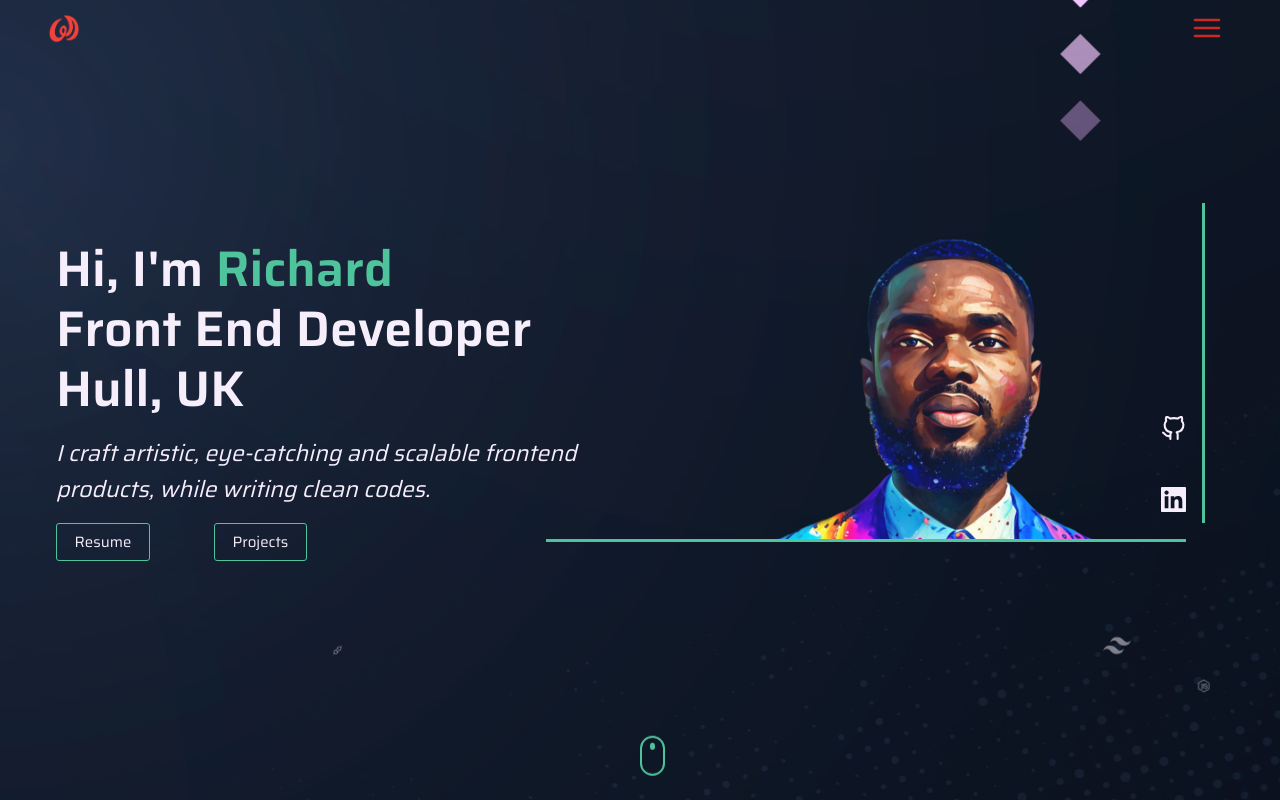
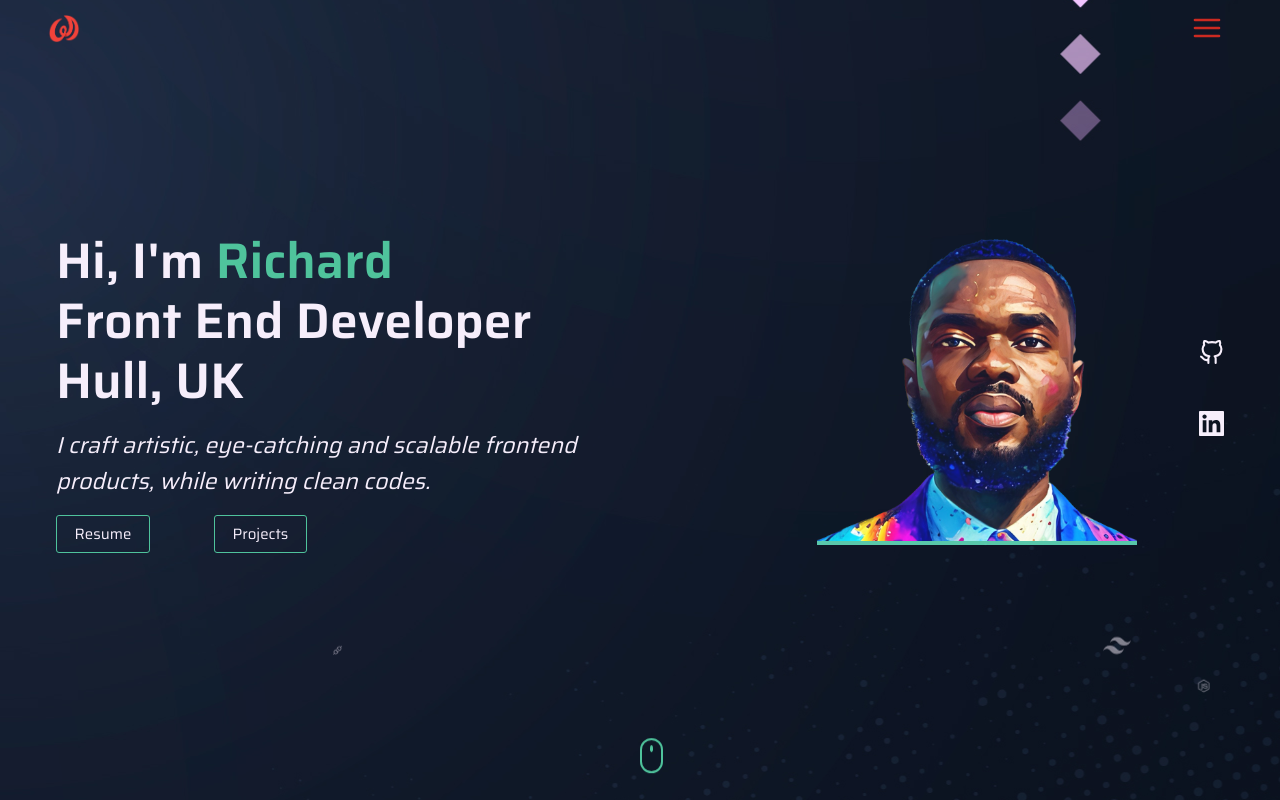
Before and after one commit to Wayskid/ways-portfolio, a React (Vite) app: page / in a window 1280 px wide. Shown: the top 800 px of the page. Built offline with nearby package versions, Linux system fonts and the light colour scheme.

Commit message:
Minor upgrade

```diff
--- a/src/components/Intro.tsx
+++ b/src/components/Intro.tsx
@@ -31,11 +31,11 @@ export default function Intro() {
         <div className="introBody">
           <Reveal className="info">
             <>
-              <p className="jobTitle">
+              <div className="jobTitle">
                 Hi, I'm <span className="myName">Richard</span> <br /> Front End
                 Developer
                 <p className="location">Hull, UK</p>
-              </p>
+              </div>
               <p className="writeUp">
                 I craft artistic, eye-catching and scalable frontend products,
                 while writing clean codes.
@@ -61,7 +61,9 @@ export default function Intro() {
           </Reveal>
           <SlideIn className="myImg">
             <>
-              <img src={myImg} alt="me" />
+              <div className="meImg">
+                <img src={myImg} alt="me" />
+              </div>
               <div className="socialIcons">
                 <a href="https://github.com/Wayskid" target="_blank">
                   <FiGithub className="github" />
--- a/src/context/AppContext.tsx
+++ b/src/context/AppContext.tsx
@@ -10,8 +10,6 @@ export function AppProvider({
 }): React.JSX.Element {
   const [introInView, setIntroInView] = useState(false);
 
-  console.log(introInView);
-
   return (
     <AppContext.Provider value={{ introInView, setIntroInView }}>
       {children}
--- a/src/scss/contact.scss
+++ b/src/scss/contact.scss
@@ -22,10 +22,12 @@
     padding-inline: 1rem;
     justify-self: center;
     align-self: center;
+    margin-top: 2rem;
 
     @include desktop {
       display: flex;
       justify-content: center;
+      margin-block: 0 1rem;
     }
 
     .contacts {
--- a/src/scss/home.scss
+++ b/src/scss/home.scss
@@ -1,6 +1,4 @@
 .home {
   display: grid;
-  // gap: 3rem;
   height: 100%;
-  background-attachment: scroll;
 }
--- a/src/scss/intro.scss
+++ b/src/scss/intro.scss
@@ -23,13 +23,14 @@
     display: grid;
     gap: 0.7rem;
     justify-content: center;
-    align-content: center;
+    justify-self: center;
+    align-items: center;
     font-size: 1.3rem;
     grid-template-columns: unset;
     width: min(75rem, 100%);
-    margin-inline: auto;
+    margin-bottom: 1rem;
 
-    @include tablet {
+    @include desktop {
       grid-template-columns: 1fr 1fr;
     }
 
@@ -37,13 +38,12 @@
       display: grid;
       text-align: left;
       position: relative;
-      align-self: start;
       gap: 1rem;
       @include desktop {
       }
 
       .jobTitle {
-        font-size: clamp(35px, 5vw + 15px, 50px);
+        font-size: clamp(35px, 5vw + 17px, 50px);
         font-weight: 600;
         line-height: 1.2em;
 
@@ -54,7 +54,7 @@
       }
 
       .writeUp {
-        font-size: clamp(16px, 5vw + 1px, 23px);
+        font-size: clamp(16px, 5vw + 5px, 23px);
         font-style: italic;
       }
 
@@ -69,45 +69,33 @@
 
     .myImg {
       display: none;
-      justify-items: center;
       position: relative;
-      @include tablet {
+      @include desktop {
         display: grid;
+        grid-template-columns: 85% 15%;
+        justify-content: center;
       }
 
-      & img {
+      .meImg {
         width: 20rem;
-        mix-blend-mode: screen;
+        display: grid;
+        position: relative;
+        margin-left: auto;
+
+        img {
+          width: 100%;
+          mix-blend-mode: screen;
+          position: relative;
+          border-bottom: 4px solid $clr-primary-500;
+        }
       }
 
       .socialIcons {
-        position: absolute;
         display: grid;
         gap: 2rem;
-        right: 2.4rem;
-        bottom: 2.4rem;
         align-self: center;
         font-size: 25px;
-
-        &::before {
-          content: "";
-          width: 40rem;
-          height: 0.2rem;
-          background-color: $clr-primary-500;
-          position: absolute;
-          bottom: -1.2rem;
-          right: 0;
-        }
-
-        &::after {
-          content: "";
-          height: 20rem;
-          width: 0.2rem;
-          background-color: $clr-primary-500;
-          position: absolute;
-          bottom: 0;
-          right: -1.2rem;
-        }
+        margin-left: auto;
 
         a {
           color: $clr-primary-200;
@@ -120,8 +108,8 @@
     }
 
     .scrollDown {
-      width: 25px;
-      height: 40px;
+      width: 23px;
+      height: 35px;
       border-radius: 40px;
       border: 2px solid $clr-primary-500;
       position: absolute;
@@ -132,8 +120,8 @@
 
       &:before {
         content: "";
-        width: 5px;
-        height: 5px;
+        width: 3.5px;
+        height: 3.5px;
         border-radius: 50%;
         background-color: $clr-primary-500;
         position: absolute;
@@ -146,7 +134,7 @@
 
       @keyframes scroll {
         10% {
-          scale: 1.3;
+          scale: 1.2;
         }
         40% {
           scale: 1;
@@ -154,7 +142,7 @@
         }
         70% {
           scale: 1;
-          translate: 0 30px;
+          translate: 0 20px;
         }
         to {
           translate: 0;
@@ -162,12 +150,12 @@
       }
 
       @keyframes extend {
-        20% {
-          height: 10px;
-          border-radius: 20%;
+        50% {
+          height: 7px;
+          border-radius: 40%;
         }
         to {
-          height: 5px;
+          height: 3.5px;
         }
       }
     }
--- a/src/scss/summary.scss
+++ b/src/scss/summary.scss
@@ -5,7 +5,7 @@
   display: grid;
   grid-template-rows: 15% 80%;
   align-items: start;
-  padding-block: 4rem 1rem;
+  padding-block: 4rem 3rem;
   color: black;
   overflow-x: hidden;
   scroll-snap-align: center;
```
